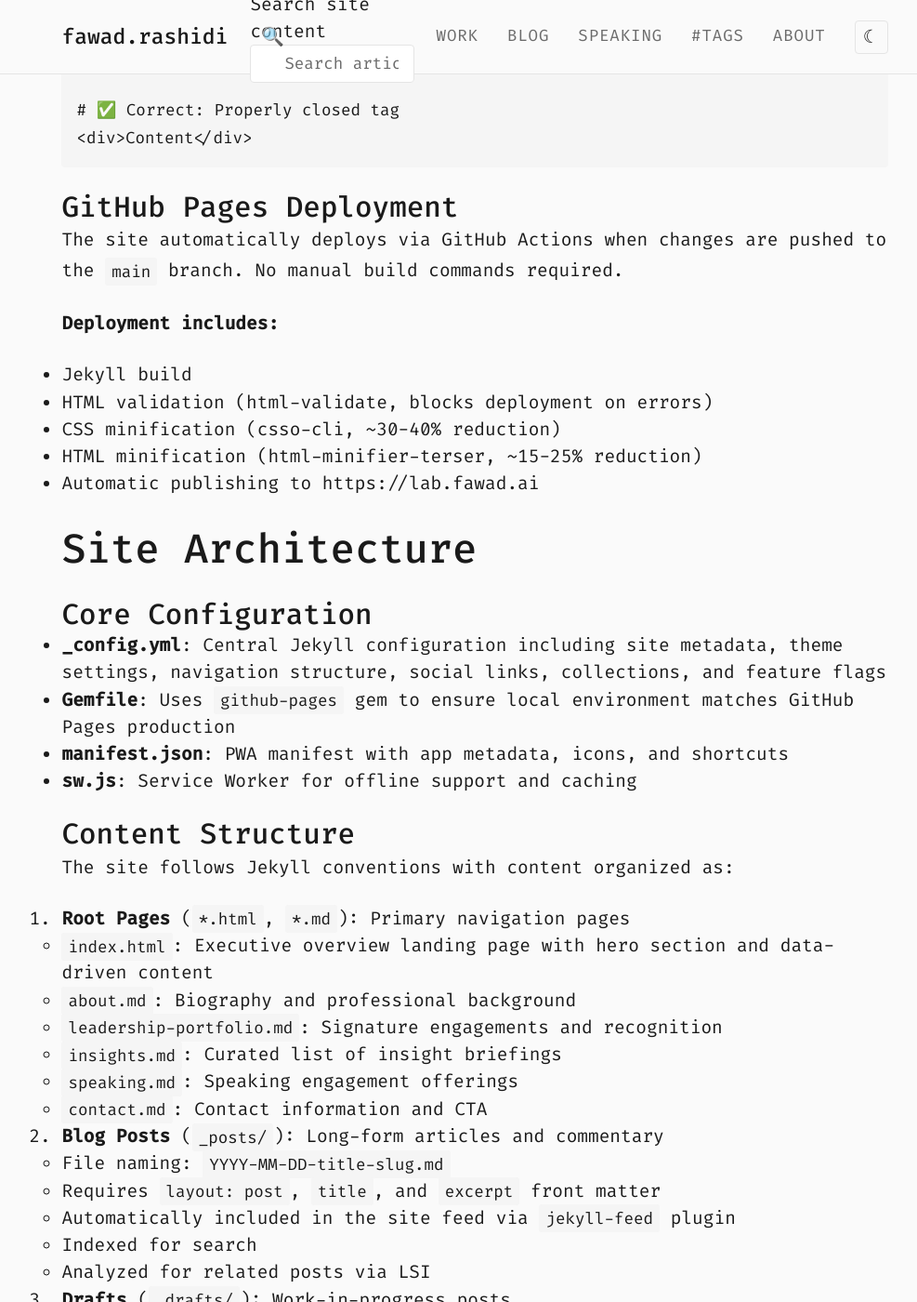
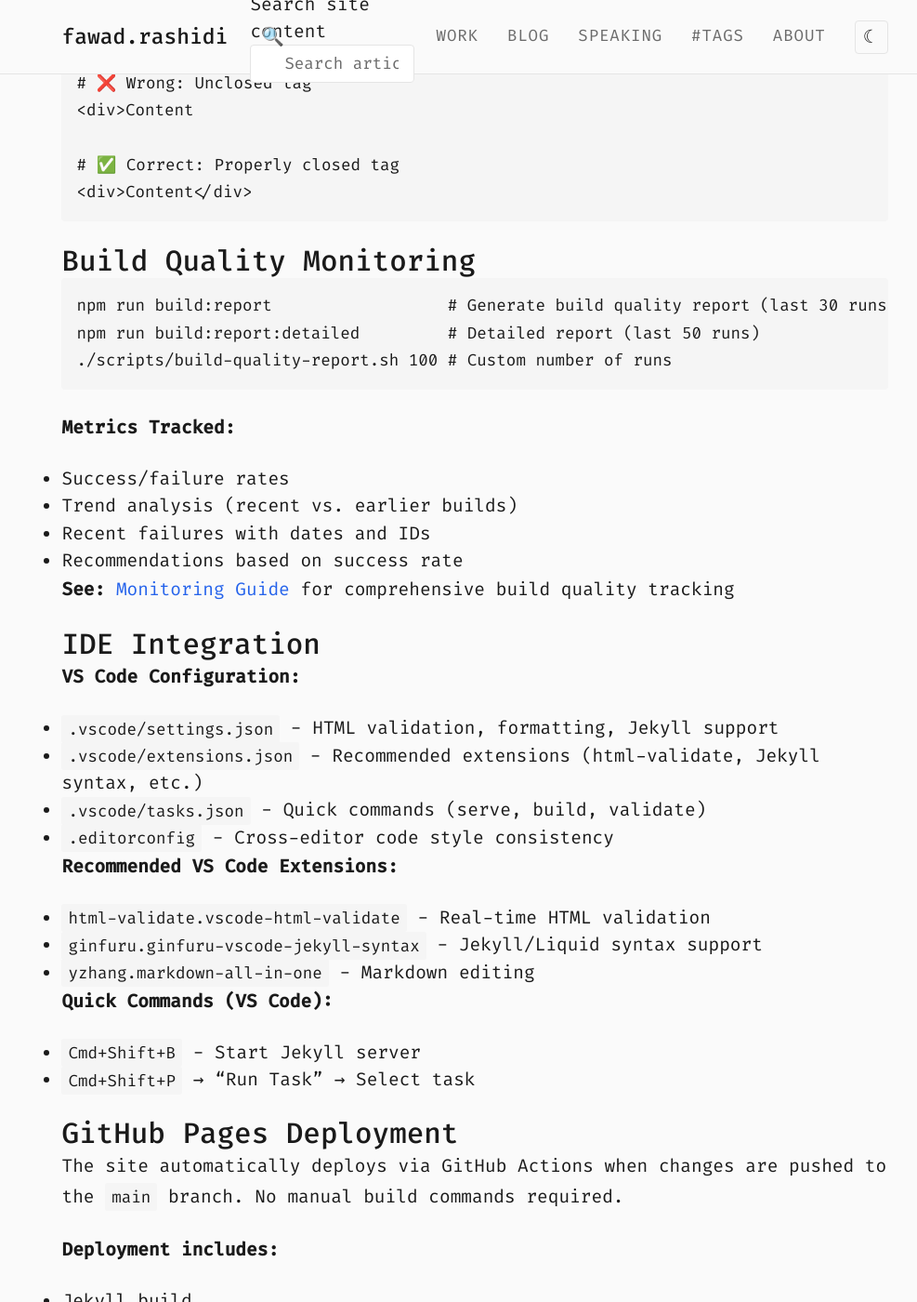
Before and after one commit to fawadafr/fawadafr.github.io, a Jekyll site: the page built from CLAUDE.md, in a window 1280 px wide and 1400 px high, scrolled down 2297 px. Shown: the whole window at 93% size, without its empty margins (129-1116 px from the left). Built offline with Jekyll 4.4.1, drawn with Linux system fonts in a browser that asks for light colours; our own code applies the rules of GitHub Pages for plain Markdown files; comment, search, counter and statistics services are not loaded; some of the changed text lies outside the part shown.

Commit message:
feat: Implement medium-term quality improvements (IDE integration & monitoring)
**IDE/Editor Integration:**
- Add .vscode/settings.json with HTML validation and Jekyll support
- Add .vscode/extensions.json with recommended extensions
- Add .vscode/tasks.json for quick commands (serve, build, validate)
- Add .editorconfig for cross-editor code style consistency

**Build Quality Monitoring:**
- Add scripts/build-quality-report.sh for build metrics analysis
- Track success rates, trends, and recent failures
- Add npm scripts: build:report and build:report:detailed
- Create comprehensive monitoring guide (docs/monitoring-guide.md)

**Documentation Updates:**
- Add monitoring guide to CLAUDE.md documentation reference
- Document IDE integration and build quality monitoring commands
- Update package.json with monitoring scripts

These improvements enable:
1. Real-time HTML validation in editors before commits
2. Consistent code formatting across team
3. Proactive build quality tracking and trend analysis
4. Quick access to common development tasks

🤖 Generated with [Claude Code](https://claude.com/claude-code)

Co-Authored-By: Claude <noreply@anthropic.com>

````diff
--- a/CLAUDE.md
+++ b/CLAUDE.md
@@ -8,6 +8,7 @@ This file provides a quick reference for development. For comprehensive document
 
 - **[User Manual](docs/user-manual.md)** - Complete feature documentation, content authoring, deployment, and troubleshooting
 - **[Customization Guide](docs/customization-guide.md)** - Design system, CSS architecture, styling, and theming
+- **[Monitoring Guide](docs/monitoring-guide.md)** - Build quality metrics, monitoring dashboard, and quality tracking
 - **[PRD Implementation Report](docs/prd-implementation-report.md)** - Feature implementation status and technical details
 - **[Editorial Calendar](docs/editorial-calendar.md)** - Content planning and publishing schedule
 - **[CHANGELOG](CHANGELOG.md)** - Development feature changelog and version history
@@ -73,6 +74,38 @@ npm run validate:html:site        # Validate HTML files in _site (after Jekyll b
 # ✅ Correct: Properly closed tag
 <div>Content</div>
 ```
+
+### Build Quality Monitoring
+```bash
+npm run build:report                  # Generate build quality report (last 30 runs)
+npm run build:report:detailed         # Detailed report (last 50 runs)
+./scripts/build-quality-report.sh 100 # Custom number of runs
+```
+
+**Metrics Tracked:**
+- Success/failure rates
+- Trend analysis (recent vs. earlier builds)
+- Recent failures with dates and IDs
+- Recommendations based on success rate
+
+**See:** [Monitoring Guide](docs/monitoring-guide.md) for comprehensive build quality tracking
+
+### IDE Integration
+
+**VS Code Configuration:**
+- `.vscode/settings.json` - HTML validation, formatting, Jekyll support
+- `.vscode/extensions.json` - Recommended extensions (html-validate, Jekyll syntax, etc.)
+- `.vscode/tasks.json` - Quick commands (serve, build, validate)
+- `.editorconfig` - Cross-editor code style consistency
+
+**Recommended VS Code Extensions:**
+- `html-validate.vscode-html-validate` - Real-time HTML validation
+- `ginfuru.ginfuru-vscode-jekyll-syntax` - Jekyll/Liquid syntax support
+- `yzhang.markdown-all-in-one` - Markdown editing
+
+**Quick Commands (VS Code):**
+- `Cmd+Shift+B` - Start Jekyll server
+- `Cmd+Shift+P` → "Run Task" → Select task
 
 ### GitHub Pages Deployment
 The site automatically deploys via GitHub Actions when changes are pushed to the `main` branch. No manual build commands required.
--- a/package.json
+++ b/package.json
@@ -7,6 +7,8 @@
     "validate:html": "echo 'Skipping HTML validation (source files contain Liquid templates)'",
     "validate:html:site": "html-validate '_site/**/*.html'",
     "test:validation": ".github/tests/html-validation/test-validation.sh",
+    "build:report": "./scripts/build-quality-report.sh",
+    "build:report:detailed": "./scripts/build-quality-report.sh 50",
     "prepare": "husky install"
   },
   "devDependencies": {
````
Also changed, not shown: docs/monitoring-guide.md (added, +295 -0 lines), 2 other files.
